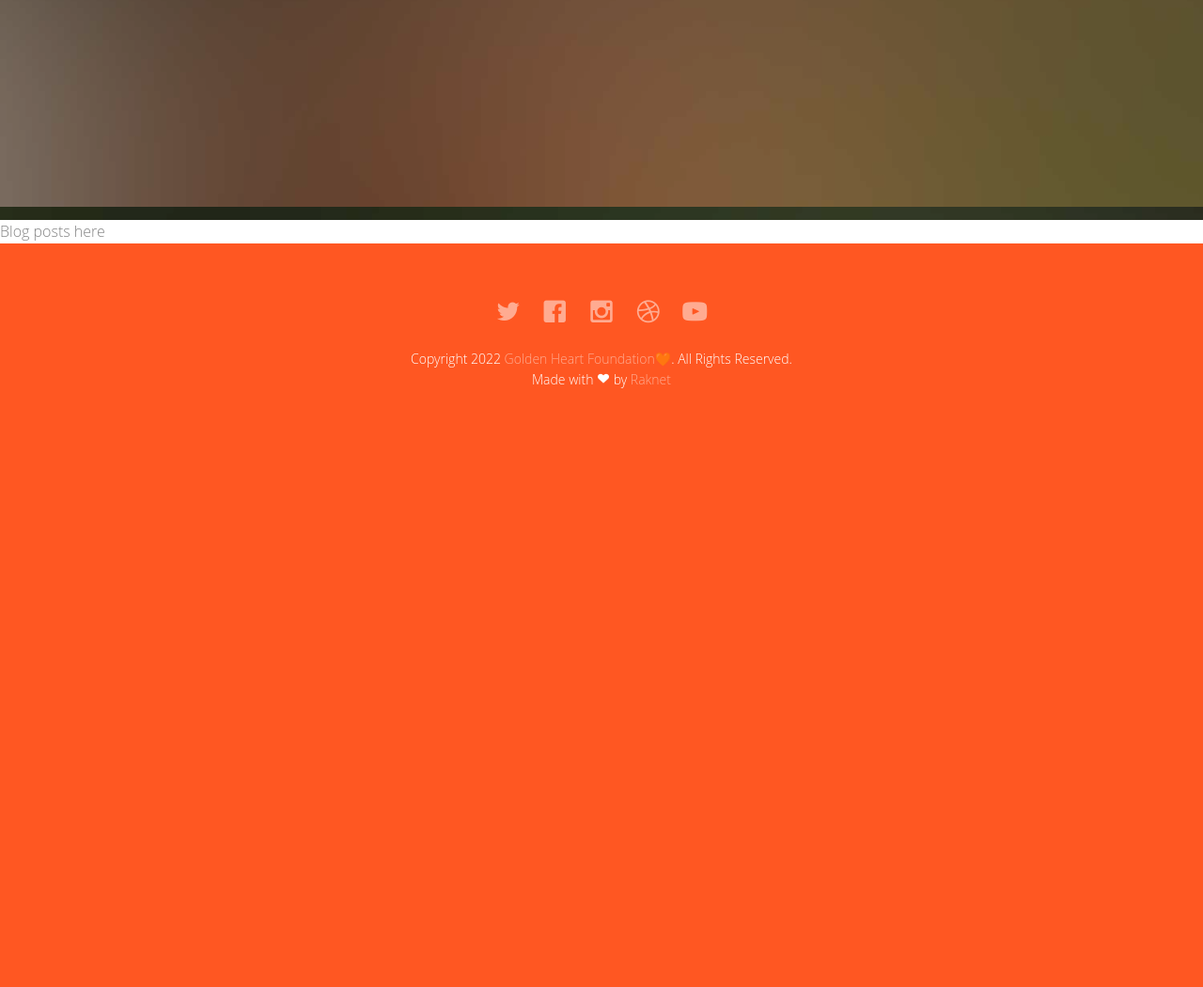
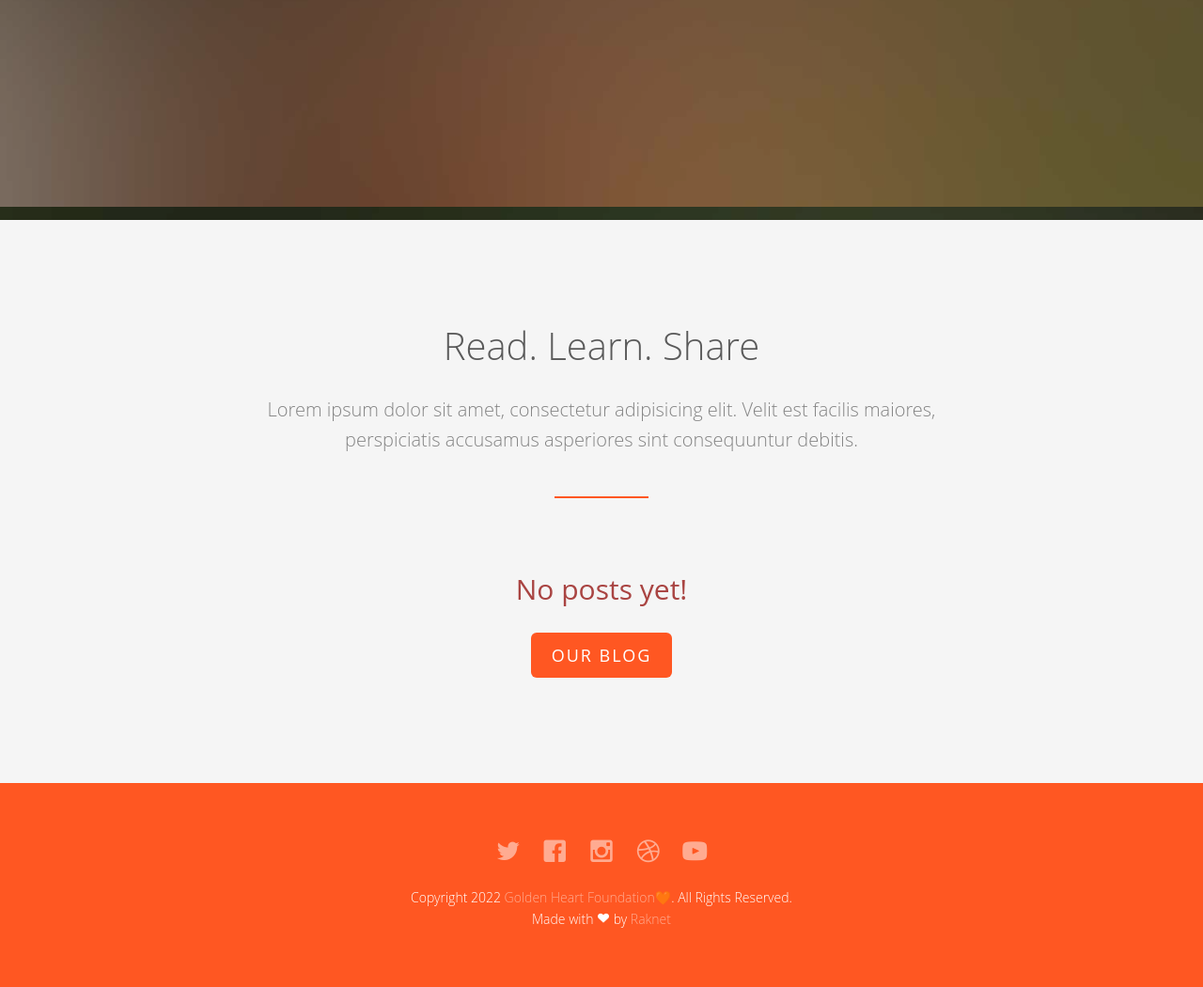
Before and after one commit to ronnykarani/django-charity-website, a Django app: page /blog/ in a window 1280 px wide. Shown: the part 701-1751 px from the top of the page at 94% size. Before the commit the page ends 1114 px from the top, so only its background shows below. Run offline with Django 4.2, Linux system fonts and the light colour scheme; data comes from the database, SQL or seed files in the repository; some libraries are stand-ins or nearby versions; some web fonts are replaced.

Commit message:
blog page list

```diff
--- a/templates/blog/post_list.html
+++ b/templates/blog/post_list.html
@@ -2,5 +2,47 @@
 {% load static%}
 {% block content %}
 
-Blog posts here
+<div id="fh5co-blog-section" class="fh5co-section-gray">
+    <div class="container">
+        <div class="row">
+            <div class="col-md-8 col-md-offset-2 text-center heading-section animate-box">
+                <h3>Read. Learn. Share</h3>
+                <p>Lorem ipsum dolor sit amet, consectetur adipisicing elit. Velit est facilis maiores, perspiciatis accusamus asperiores sint consequuntur debitis.</p>
+            </div>
+        </div>
+    </div>
+    <div class="container">
+        {% if posts %}
+		{% for post in posts %}
+        <div class="row row-bottom-padded-md">
+            <div class="col-lg-4 col-md-4 col-sm-6">
+                <div class="fh5co-blog animate-box">
+                    <a href="#"><img class="img-responsive" src="{{ post.photo.url }}" alt=""></a>
+                    <div class="blog-text">
+                        <div class="prod-title">
+                            <h3><a href=""#>{{ post.title }}</a></h3>
+							<span class="posted_by">{{ post.author }}</span>
+							<span class="posted_by">{{ post.published_date }}</span>
+							<span class="comment"><a href="">21<i class="icon-bubble2"></i></a></span>
+							<p>{{ post.text|safe|truncatewords:20 }}</p>
+                            <p><a href="#">Learn More...</a></p>
+                        </div>
+                    </div>
+                </div>
+            </div>
+            <div class="clearfix visible-sm-block"></div>
+        </div>
+        {% endfor %}
+		{% else %}
+		<h2 class = "text-center text-danger">No posts yet!</h2>
+		{% endif %}
+
+        <div class="row">
+            <div class="col-md-4 col-md-offset-4 text-center animate-box">
+                <a href="#" class="btn btn-primary btn-lg">Our Blog</a>
+            </div>
+        </div>
+
+    </div>
+</div>
 {% endblock %}
```
